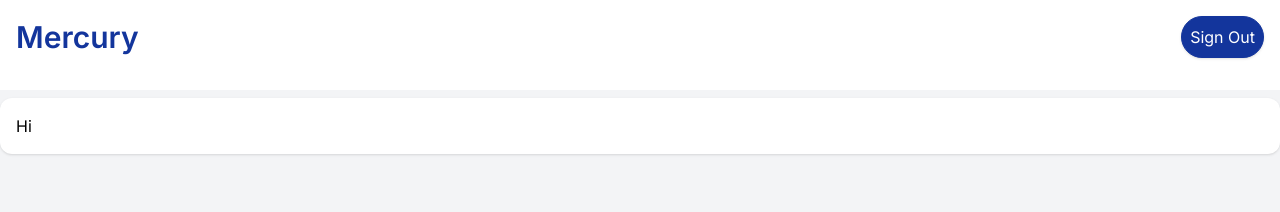
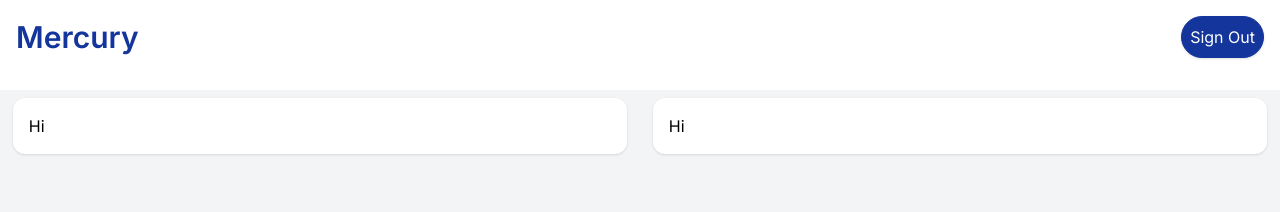
Before and after one commit to Saad135/mercury-sdlc, a Next.js app: page /profile in a window 1280 px wide. Shown: the top 212 px of the page. Built offline with nearby package versions, Linux system fonts and the light colour scheme.

Commit message:
Make two panels on profile page

```diff
--- a/src/app/(requires_auth)/profile/page.js
+++ b/src/app/(requires_auth)/profile/page.js
@@ -3,7 +3,22 @@ import Container from "@/components/container";
 export default function ProfilePage() {
   return (
     <>
-      <Container>Hi</Container>
+      <div className="flex w-full flex-wrap">
+        <Container
+          className={
+            "container mx-auto my-2 rounded-xl bg-white p-4 shadow sm:w-[48%]"
+          }
+        >
+          Hi
+        </Container>
+        <Container
+          className={
+            "container mx-auto my-2 rounded-xl bg-white p-4 shadow sm:w-[48%]"
+          }
+        >
+          Hi
+        </Container>
+      </div>
     </>
   );
 }
```
